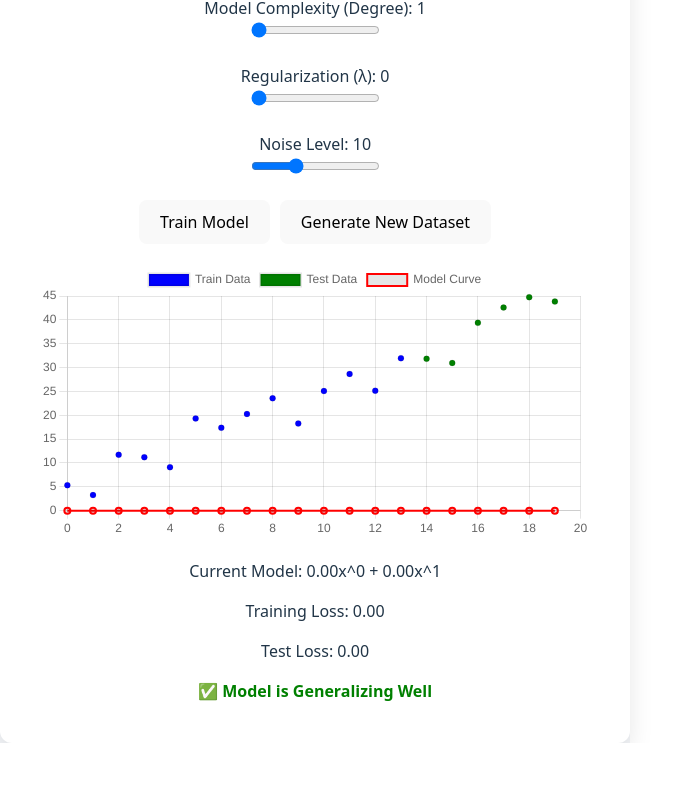
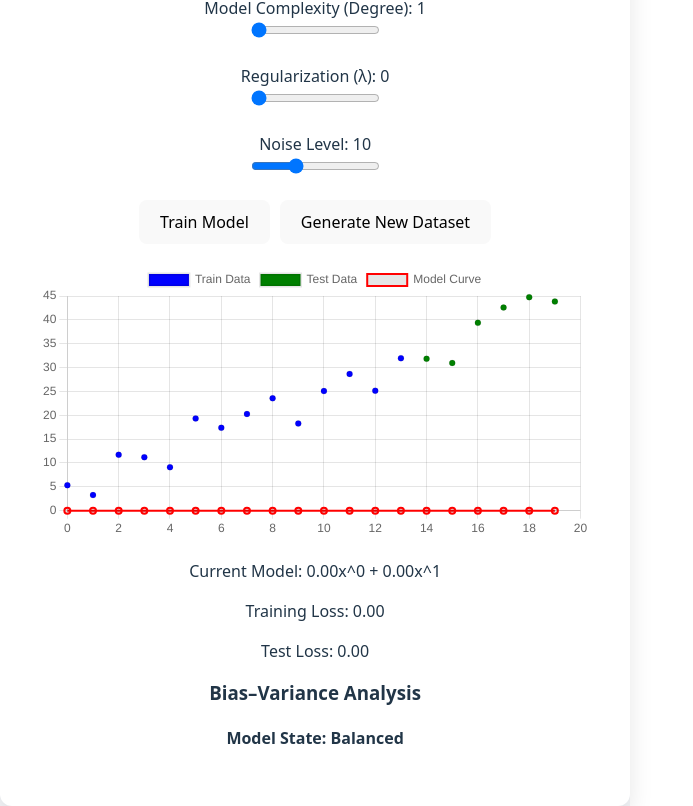
Before and after one commit to mudassirbeg/ENIGMA_2.0_Zyphix, a React (Vite) app: page / in a window 1280 px wide. Shown: the part 349-1155 px from the top of the page, without its empty margins (0-693 px from the left). Before the commit the page ends 1092 px from the top, so only its background shows below. Built offline with nearby package versions, Linux system fonts and the light colour scheme.

Commit message:
refactor: clean full ML sandbox implementation with bias-variance logic

```diff
--- a/src/App.jsx
+++ b/src/App.jsx
@@ -41,6 +41,7 @@ function App() {
   const [dataset, setDataset] = useState(generateDataset());
   const { trainData, testData } = dataset;
 
+  // Training Function
   const trainModel = () => {
     let newWeights = Array(degree + 1).fill(0);
 
@@ -115,6 +116,14 @@ function App() {
   });
 
   const isOverfitting = testLoss > trainLoss * 1.2;
+  const isUnderfitting = trainLoss > 20 && testLoss > 20;
+
+  let modelState = "Balanced";
+  if (isUnderfitting) {
+    modelState = "High Bias (Underfitting)";
+  } else if (isOverfitting) {
+    modelState = "High Variance (Overfitting)";
+  }
 
   const chartData = {
     datasets: [
@@ -238,26 +247,19 @@ function App() {
         </div>
 
         {/* Buttons */}
-        <button
-          onClick={trainModel}
-          style={{ padding: "10px 20px", marginBottom: "20px" }}
-        >
+        <button onClick={trainModel} style={{ padding: "10px 20px" }}>
           Train Model
         </button>
 
         <button
           onClick={regenerateData}
-          style={{
-            padding: "10px 20px",
-            marginBottom: "20px",
-            marginLeft: "10px",
-          }}
+          style={{ padding: "10px 20px", marginLeft: "10px" }}
         >
           Generate New Dataset
         </button>
 
         {/* Chart */}
-        <div style={{ width: "100%", margin: "auto" }}>
+        <div style={{ width: "100%", marginTop: "20px" }}>
           <Line data={chartData} options={options} />
         </div>
 
@@ -270,17 +272,8 @@ function App() {
           <p>Training Loss: {trainLoss.toFixed(2)}</p>
           <p>Test Loss: {testLoss.toFixed(2)}</p>
 
-          <div style={{ fontWeight: "bold", marginTop: "10px" }}>
-            {isOverfitting ? (
-              <span style={{ color: "red" }}>
-                ⚠️ Model is Overfitting
-              </span>
-            ) : (
-              <span style={{ color: "green" }}>
-                ✅ Model is Generalizing Well
-              </span>
-            )}
-          </div>
+          <h3 style={{ marginTop: "15px" }}>Bias–Variance Analysis</h3>
+          <p style={{ fontWeight: "bold" }}>Model State: {modelState}</p>
         </div>
       </div>
     </div>
```
